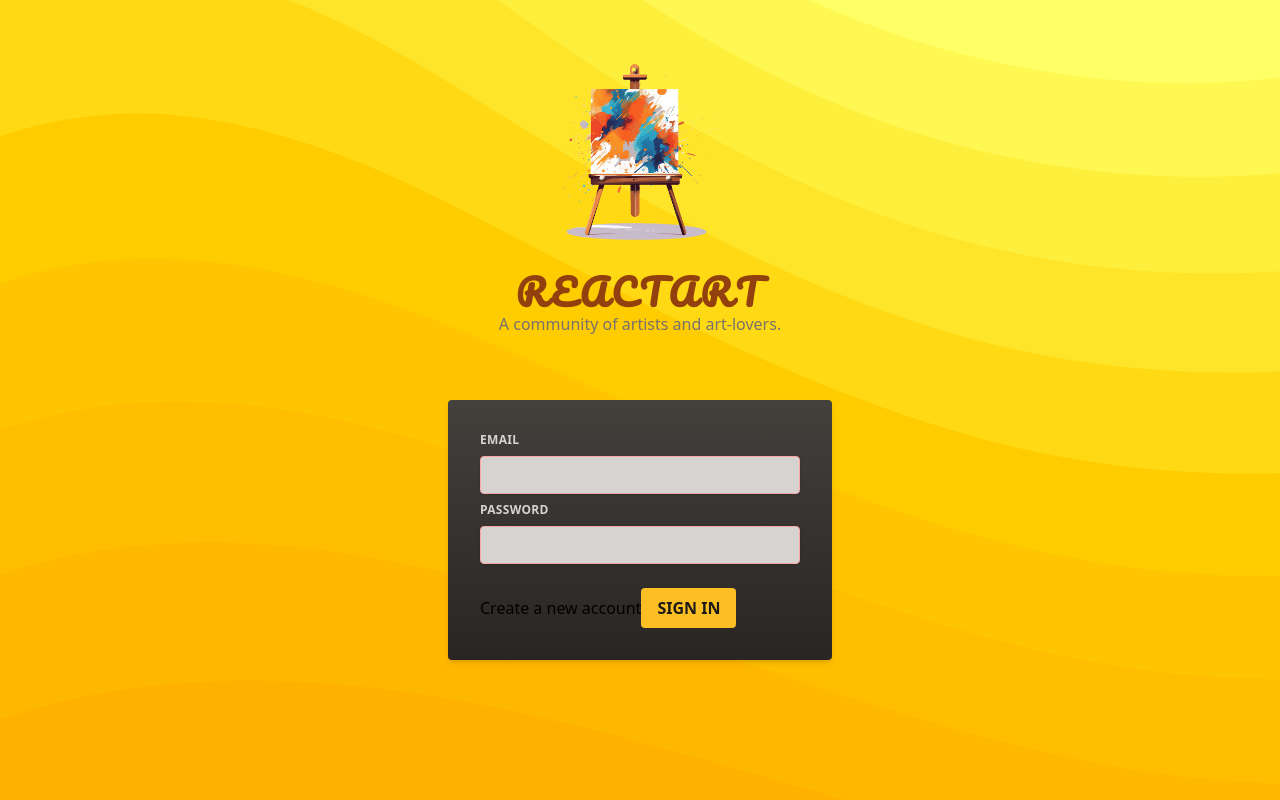
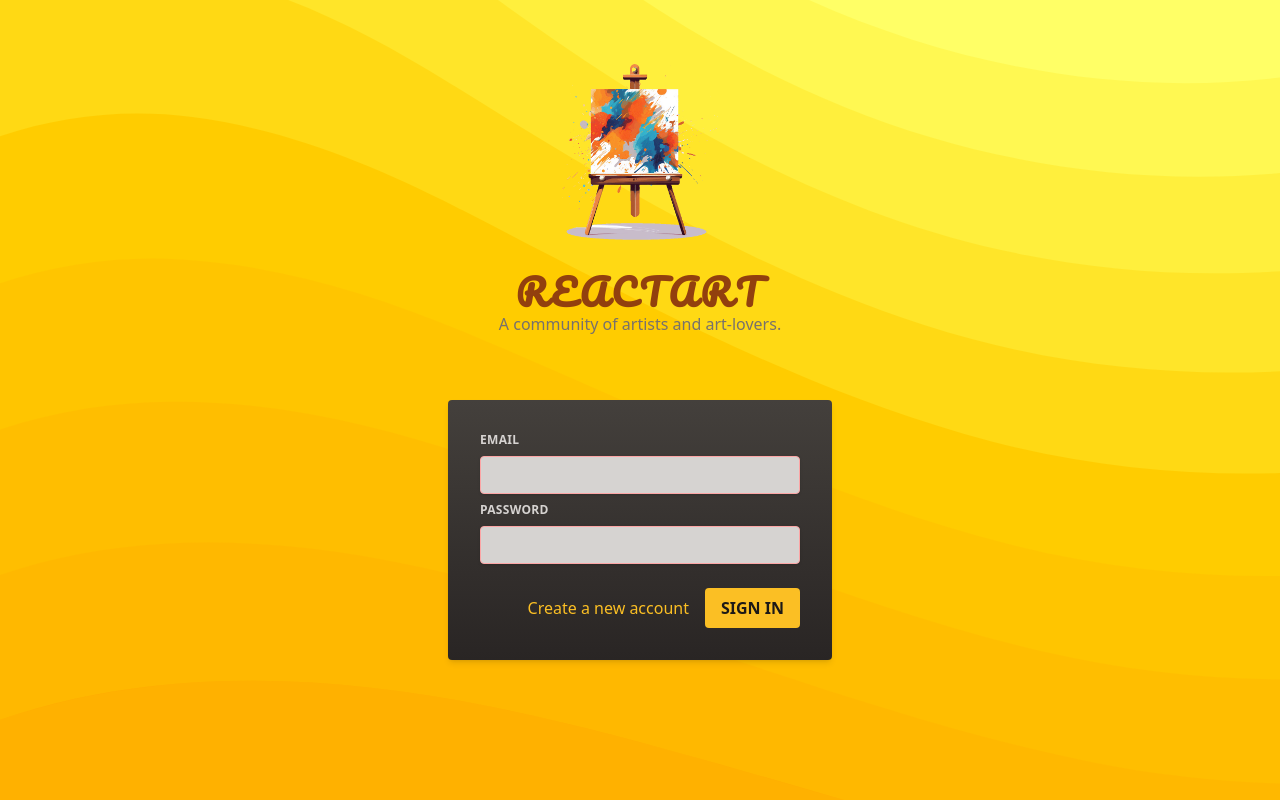
Before and after one commit to Mila2999/Styling_Tailwind, a React (Vite) app: page / in a window 1280 px wide. Built offline with nearby package versions, Linux system fonts and the light colour scheme.

Commit message:
Styled buttonns with Tailwind

```diff
--- a/src/components/AuthInputs.jsx
+++ b/src/components/AuthInputs.jsx
@@ -41,8 +41,8 @@ export default function AuthInputs() {
           onChange={(event) => handleInputChange('password', event.target.value)}
         />
       </div>
-      <div className="actions">
-        <button type="button" className="text-button">
+      <div className="flex justify-end gap-4">
+        <button type="button" className="text-amber-400 hover:text-amber-500">
           Create a new account
         </button>
         <Button onClick={handleLogin}>Sign In</Button>
```
